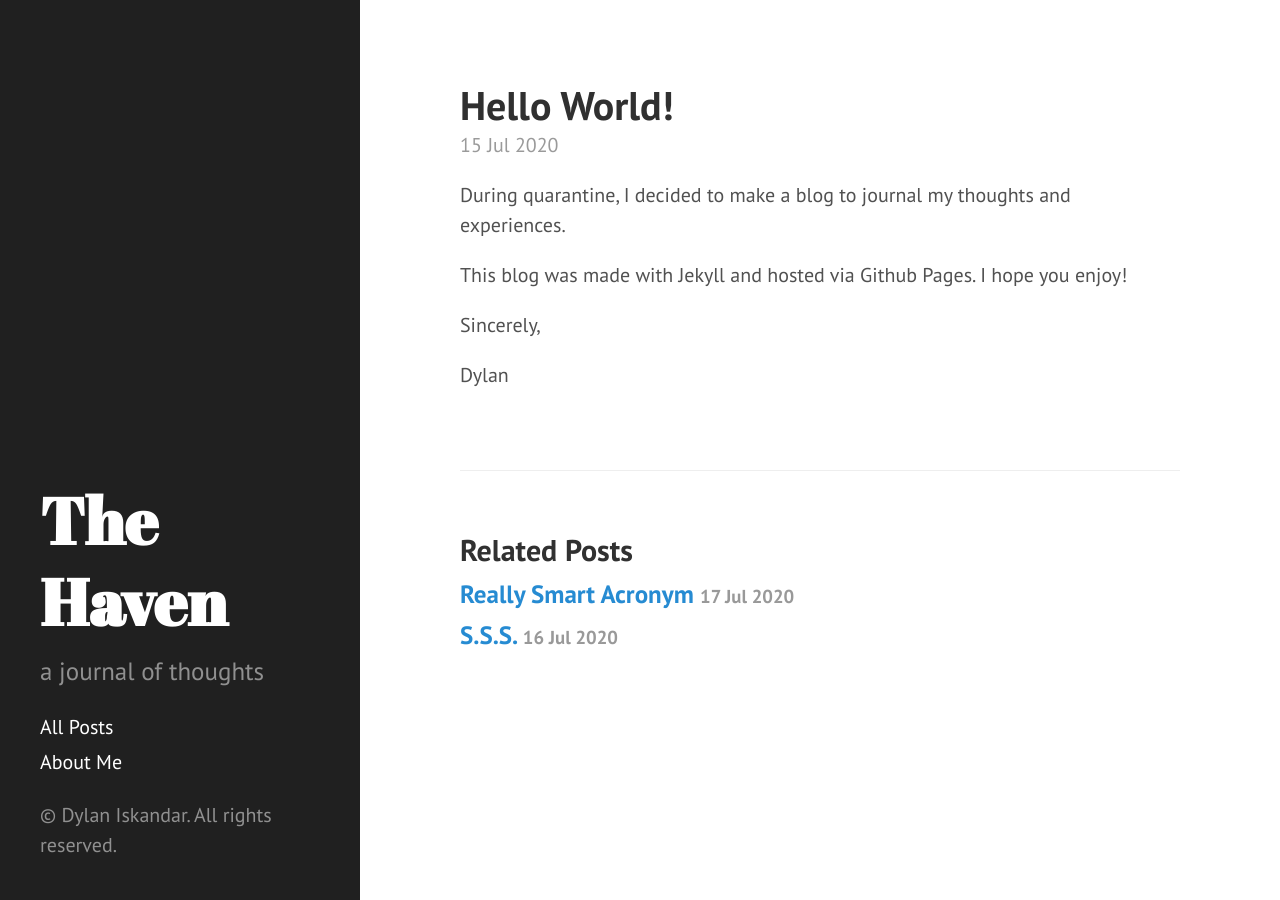
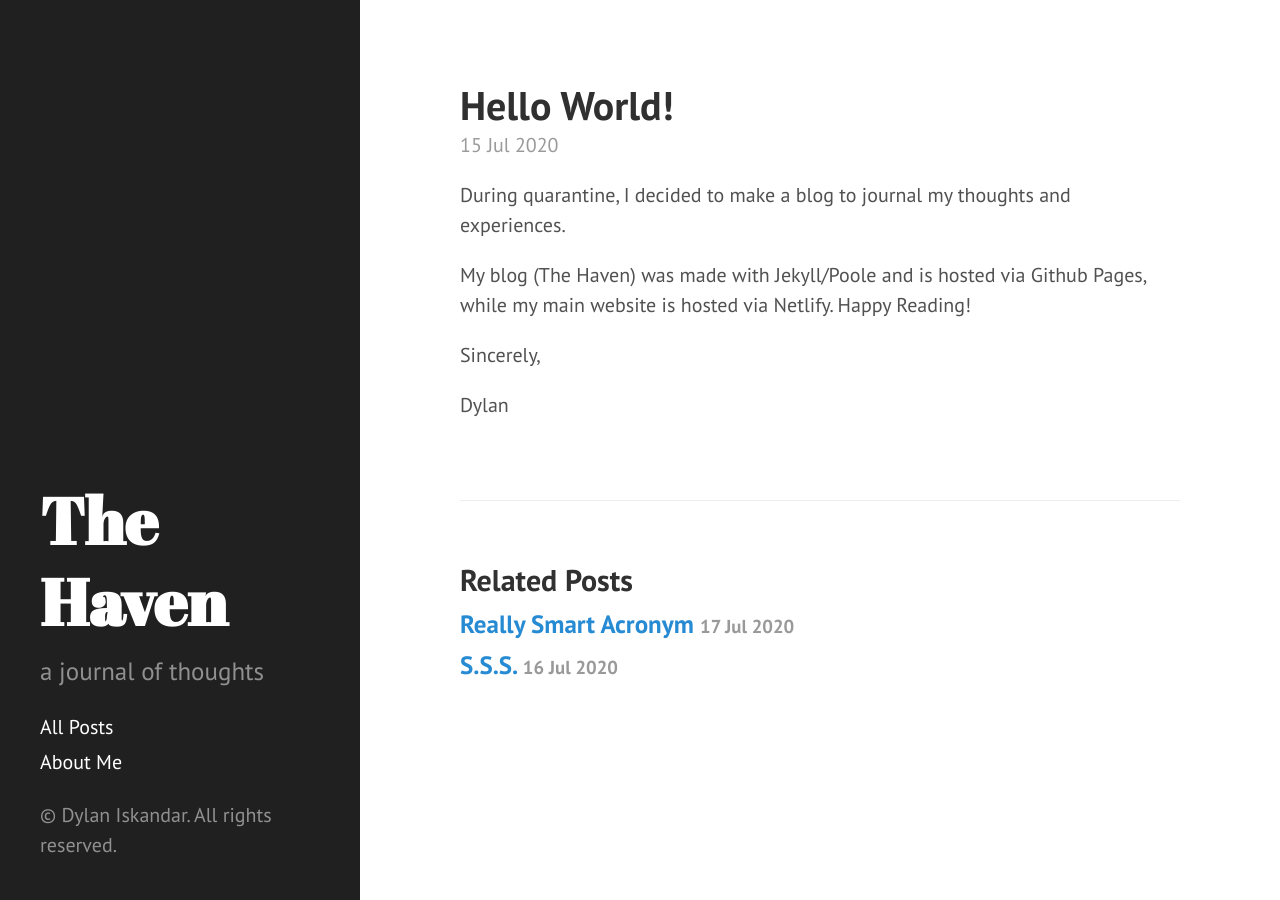
Before and after one commit to mayuridev/myblog, a Jekyll site: the page built from _posts/2020-07-15-Hello World!.md, in a window 1280 px wide. Built offline with Jekyll 4.4.1, drawn with Linux system fonts in a browser that asks for light colours; our own code applies the rules of GitHub Pages for plain Markdown files.

Commit message:
Update 2020-07-15-Hello World!.md

```diff
--- a/_posts/2020-07-15-Hello World!.md
+++ b/_posts/2020-07-15-Hello World!.md
@@ -7,7 +7,7 @@ title: 'Hello World!'
 
 During quarantine, I decided to make a blog to journal my thoughts and experiences.
 
-This blog was made with Jekyll and hosted via Github Pages. I hope you enjoy!
+My blog (The Haven) was made with Jekyll/Poole and is hosted via Github Pages, while my main website is hosted via Netlify. Happy Reading!
 
 Sincerely,
 
```
